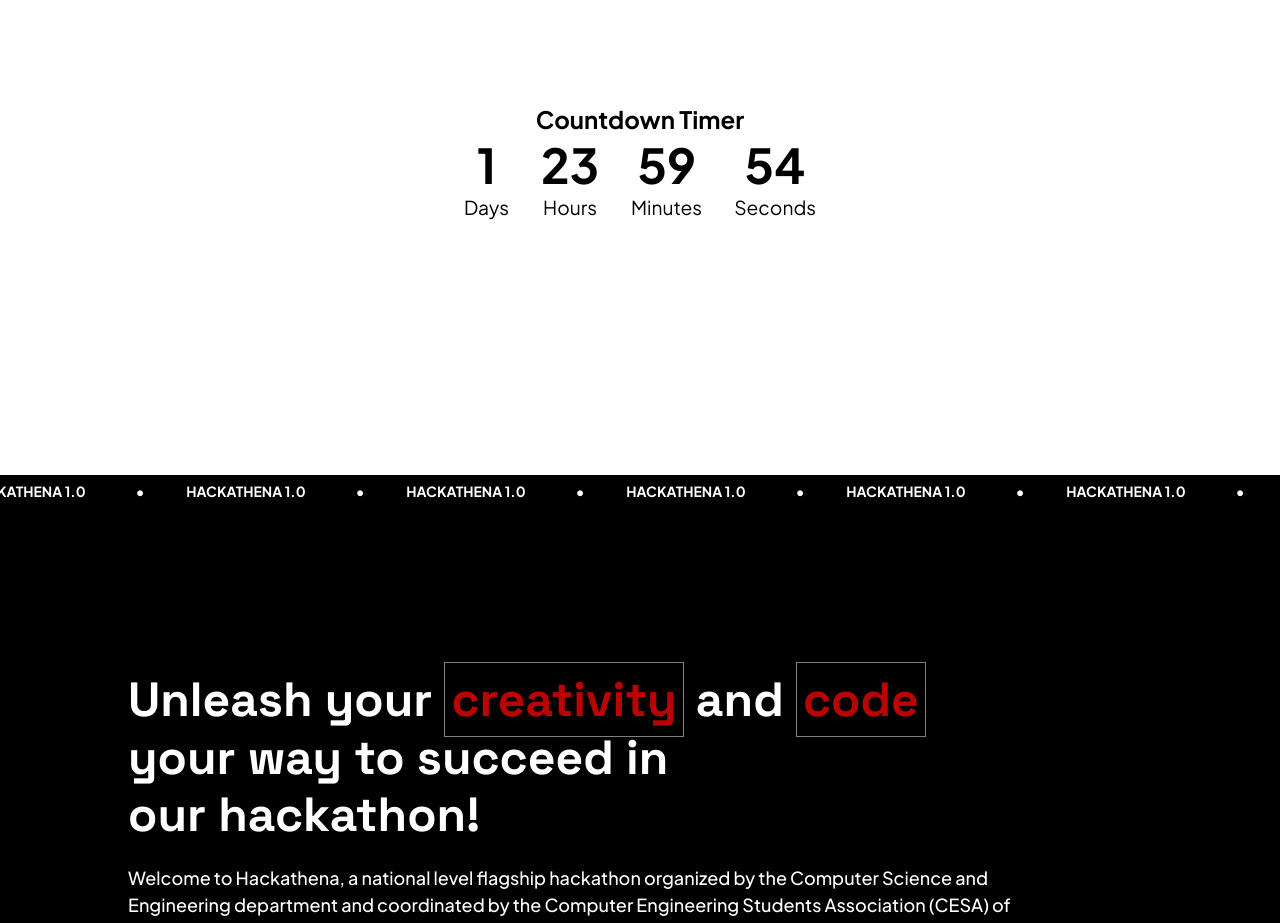
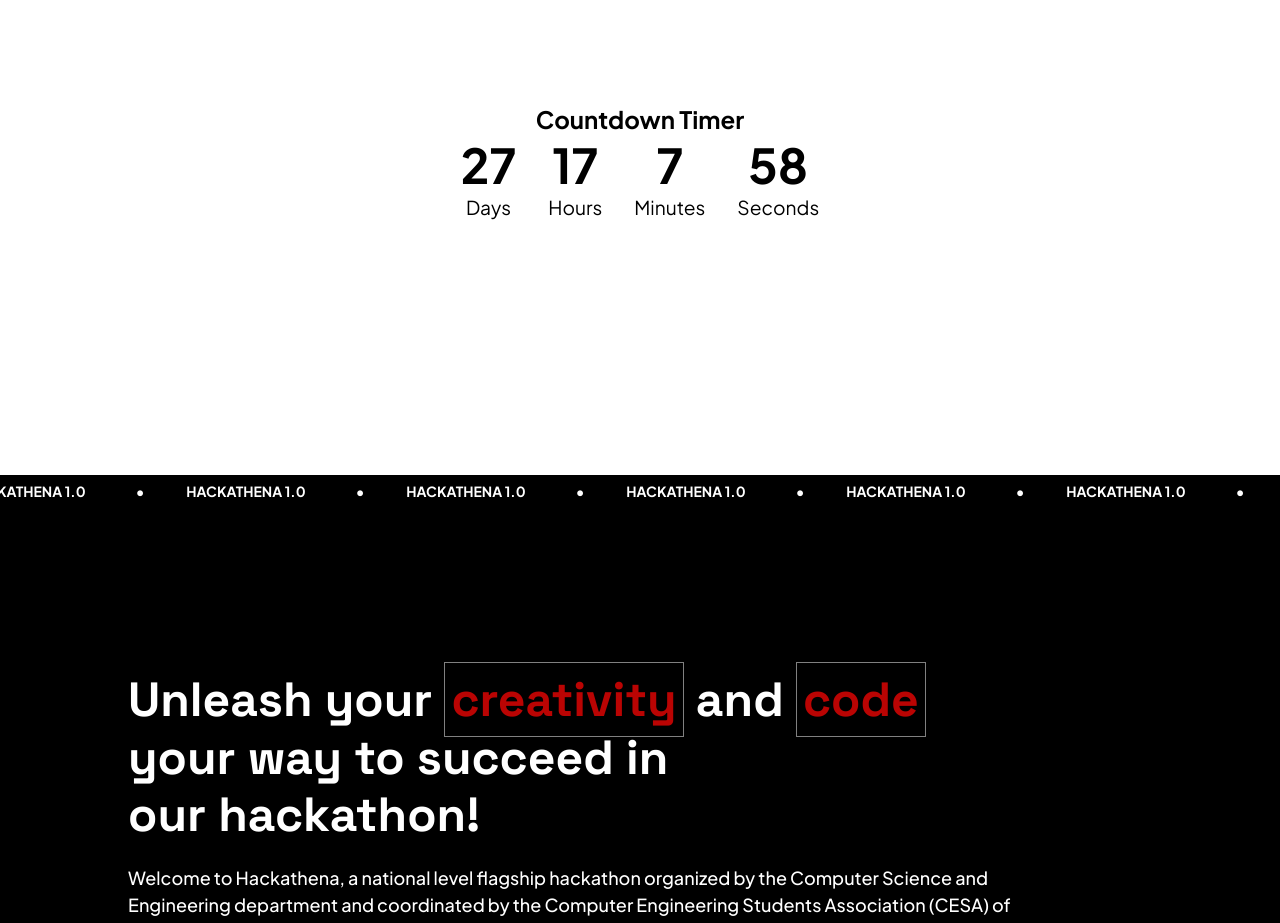
Before and after one commit to ajmalmohad/hackathena, a React (Create React App) app: page / in a window 1280 px wide. Shown: the part 800-1723 px from the top of the page. Built offline with nearby package versions, Linux system fonts and the light colour scheme.

Commit message:
Timedate With deadline

```diff
--- a/src/pages/home/components/Countdown.js
+++ b/src/pages/home/components/Countdown.js
@@ -2,20 +2,31 @@ import React, { useState, useEffect } from 'react';
 import './Countdown.css';
 
 const CountdownTimer = () => {
-  const [secondsLeft, setSecondsLeft] = useState(2 * 24 * 60 * 60);
+  // const [secondsLeft, setSecondsLeft] = useState(2 * 24 * 60 * 60);
+  const [days, setDays] = useState(0);
+  const [hours, setHours] = useState(0);
+  const [minutes, setMinutes] = useState(0);
+  const [seconds, setSeconds] = useState(0);
+
+  const deadline = "24 april 2023 12:00:00";
 
   useEffect(() => {
     const timerId = setInterval(() => {
-      setSecondsLeft(secondsLeft => secondsLeft - 1);
+      const time = Date.parse(deadline) - Date.now();
+      setDays(Math.floor(time / (1000 * 60 * 60 * 24)));
+      setHours(Math.floor((time / (1000 * 60 * 60)) % 24));
+      setMinutes(Math.floor((time / 1000 / 60) % 60));
+      setSeconds(Math.floor((time / 1000) % 60));
+      // setSecondsLeft(secondsLeft => secondsLeft - 1);
     }, 1000);
 
     return () => clearInterval(timerId);
   }, []);
 
-  const days = Math.floor(secondsLeft / (24 * 60 * 60));
-  const hours = Math.floor((secondsLeft % (24 * 60 * 60)) / 3600);
-  const minutes = Math.floor((secondsLeft % 3600) / 60);
-  const seconds = secondsLeft % 60;
+  // const days = Math.floor(secondsLeft / (24 * 60 * 60));
+  // const hours = Math.floor((secondsLeft % (24 * 60 * 60)) / 3600);
+  // const minutes = Math.floor((secondsLeft % 3600) / 60);
+  // const seconds = secondsLeft % 60;
 
   return (
     <div className="countdown-timer">
```
